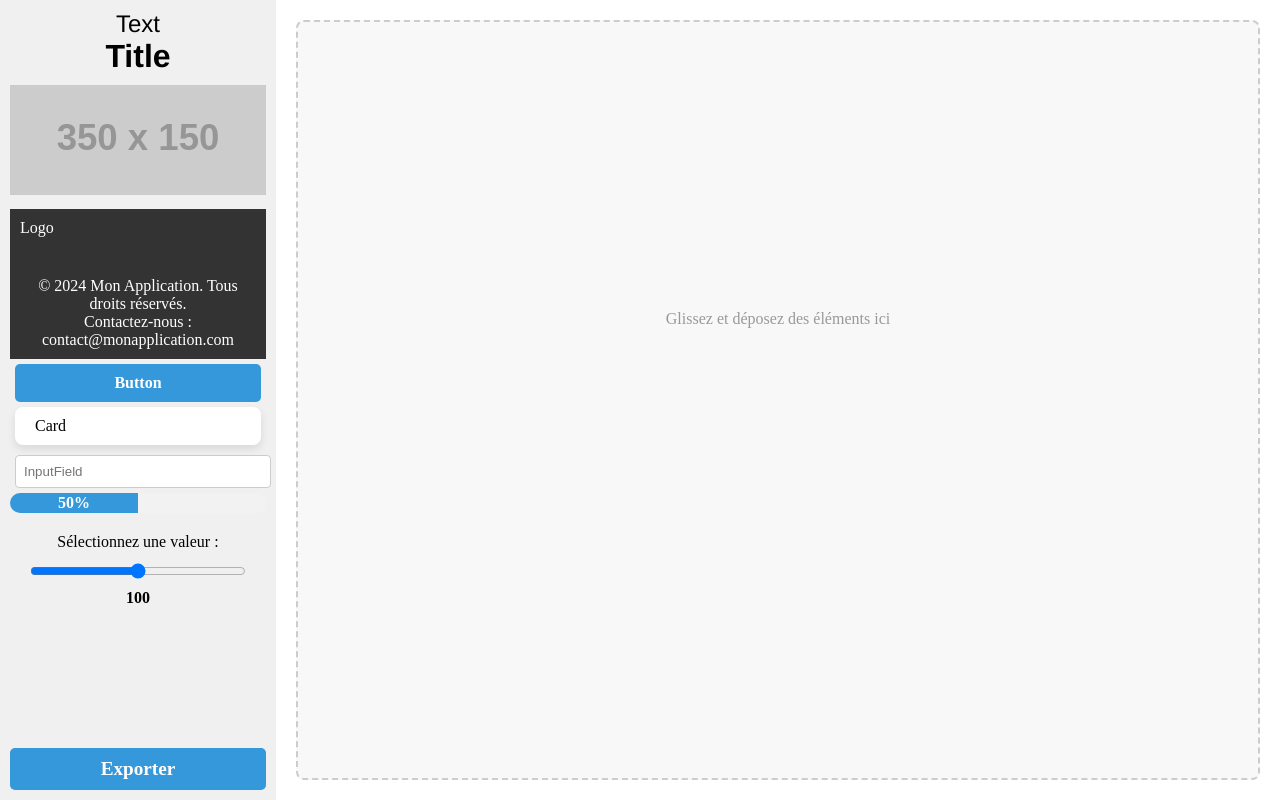
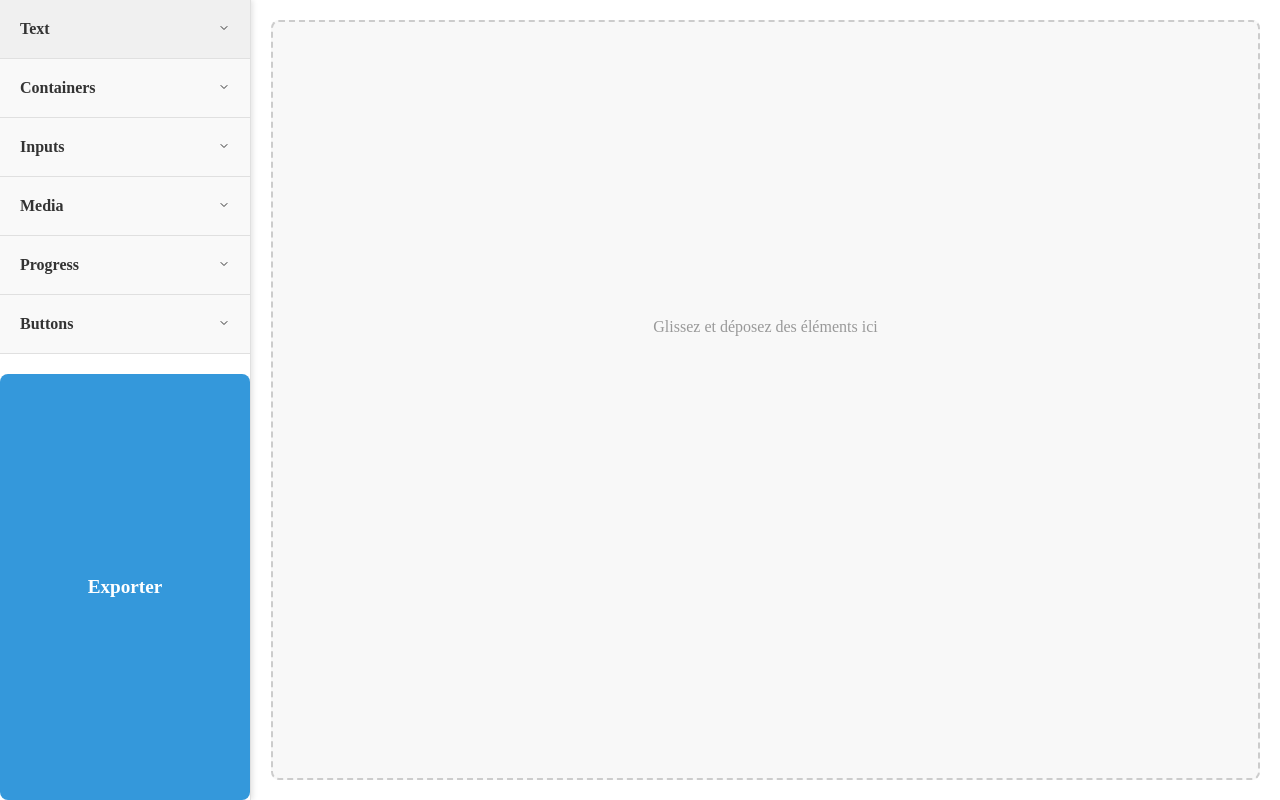
Before and after one commit to kbarbarin/ReactSiteBuilder, a React (Create React App) app: page / in a window 1280 px wide. Built offline with nearby package versions, Linux system fonts and the light colour scheme.

Commit message:
UPDATE Visual aspect for draggableZone

```diff
--- a/src/App.js
+++ b/src/App.js
@@ -80,29 +80,29 @@ const items = [
     height: 1000,
     isDraggable: true
   },
-  {
-    type: 'ProgressBar', props: {
-      percentage: 50,
-      duration: 2,
-      showText: true
-    },
-    width: 600,
-    height: 10,
-    isDraggable: true
-  },
-  {
-    type: 'Slider', props: {
-      min: 0,
-      max: 200,
-      step: 5,
-      defaultValue: 100,
-      label: "Sélectionnez une valeur :",
-      onChange: () => console.log('change')
-    },
-    width: 60,
-    height: 30,
-    isDraggable: true
-  }
+  // {
+  //   type: 'ProgressBar', props: {
+  //     percentage: 50,
+  //     duration: 2,
+  //     showText: true
+  //   },
+  //   width: 600,
+  //   height: 10,
+  //   isDraggable: true
+  // },
+  // {
+  //   type: 'Slider', props: {
+  //     min: 0,
+  //     max: 200,
+  //     step: 5,
+  //     defaultValue: 100,
+  //     label: "Sélectionnez une valeur :",
+  //     onChange: () => console.log('change')
+  //   },
+  //   width: 60,
+  //   height: 30,
+  //   isDraggable: true
+  // }
   // ... Ajoutez d'autres éléments ici
 ];
 
--- a/src/components/editor/draggableZone/DraggableZone.css
+++ b/src/components/editor/draggableZone/DraggableZone.css
@@ -1,25 +1,81 @@
 .draggableZone {
     display: flex;
     flex-direction: column;
-    justify-content: space-between;
-    width: 20%;
-    background-color: #f0f0f0;
-    overflow-y: auto; /* Pour le défilement si beaucoup de composants */
-    padding: 10px;
+    justify-content: flex-start;
+    width: 250px;
+    background-color: #ffffff;
+    border-right: 1px solid #e0e0e0;
+    box-shadow: 2px 0 5px rgba(0, 0, 0, 0.1);
+    overflow-y: auto;
 }
 
+/* Styles pour les catégories (listes déroulantes) */
+.draggableZone-category {
+    border-bottom: 1px solid #e0e0e0;
+    overflow: hidden;
+}
+
+.draggableZone-category-header {
+    display: flex;
+    justify-content: space-between;
+    align-items: center;
+    padding: 20px;
+    background-color: #f9f9f9;
+    cursor: pointer;
+    font-weight: bold;
+    color: #333;
+    transition: background-color 0.3s ease;
+}
+
+.draggableZone-category-header:hover {
+    background-color: #f0f0f0;
+}
+
+.draggableZone-category-content {
+    padding: 10px;
+    background-color: #ffffff;
+}
+
+/* Styles pour les éléments draggables */
 .draggableZone-element {
     cursor: grab;
+    background-color: #f9f9f9;
+    border: 1px solid #e0e0e0;
+    border-radius: 8px;
+    padding: 10px;
+    margin-bottom: 8px;
+    transition: transform 0.2s ease, box-shadow 0.2s ease;
+}
+
+.draggableZone-element:hover {
+    transform: translateY(-2px);
+    box-shadow: 0 4px 8px rgba(0, 0, 0, 0.1);
 }
 
 .draggableZone-element:active {
     cursor: grabbing;
+    transform: translateY(0);
+    box-shadow: 0 2px 4px rgba(0, 0, 0, 0.1);
 }
 
+/* Bouton d'export */
 .draggableZone-export {
-    flex: 0;
-    padding: 10px 20px;
-    display: flex;
-    justify-content: center;
-    align-items: center;
+    margin-top: 20px;
+    padding: 12px 24px;
+    background-color: #3498db;
+    color: #ffffff;
+    border: none;
+    border-radius: 8px;
+    font-size: 1rem;
+    font-weight: bold;
+    cursor: pointer;
+    transition: background-color 0.3s ease;
 }
+
+.draggableZone-export:hover {
+    background-color: #2980b9;
+}
+
+.draggableZone-export:active {
+    background-color: #1c5980;
+}
--- a/src/components/editor/draggableZone/DraggableZone.js
+++ b/src/components/editor/draggableZone/DraggableZone.js
@@ -1,8 +1,6 @@
-// src/components/DraggableItem.js
-import React, { useContext } from 'react';
+import React, { useContext, useState } from 'react';
 import useDrag from '../../../hooks/useDrag';
 import { DragContext } from '../../../contexts/DragContext';
-
 
 import Button from '../../common/Button/Button';
 import Card from '../../common/Card/Card';
@@ -19,6 +17,8 @@ import Footer from '../../common/Footer/Footer';
 import './DraggableZone.css';
 import main from '../../../generator';
 
+// Icônes pour chaque composant
+
 const componentMap = {
   Button,
   Card,
@@ -33,107 +33,79 @@ const componentMap = {
   Footer,
 };
 
-const draggableItems = [
-  {
-    type: 'EditableText', props: {
-      children: 'Text'
-    },
-  },
-  {
-    type: 'Title', props: {
-      children: "Title",
-      level: 2,
-    },
-    width: 60,
-    height: 30,
-  },
-  {
-    type: 'Image', props: {
-      src: "https://via.placeholder.com/350x150.jpg",
-      alt: "Description de l'image"
-    },
-    width: 350,
-    height: 150,
-  },
-  {
-    type: 'Navbar', props: {
-
-    },
-    width: 500,
-    height: 100,
-  },
-  {
-    type: 'Footer', props: {
-
-    },
-    width: 500,
-    height: 100,
-  },
-  {
-    type: 'Button', props: {
-      style: { padding: "10px 20px", margin: "5px" },
-      styleTitle: { fontSize: "1rem" },
-      children: <p>Button</p>,
-    },
-  },
-  {
-    type: 'Card', props: {
-      style: { padding: "10px 20px", margin: "5px" },
-      children: <p>Card</p>,
-    },
-  },
-  {
-    type: 'InputField', props: {
-      style: { margin: "5px" },
-      placeholder: "InputField",
-    },
-  },
-  {
-    type: 'Modal', props: {
-      title: 'Modal',
-      children: <p>Modal content</p>
-    },
-  },
-  {
-    type: 'ProgressBar', props: {
-      percentage: 50,
-      duration: 2,
-      showText: true
-    },
-  },
-  {
-    type: 'Slider', props: {
-      min: 0,
-      max: 200,
-      step: 5,
-      defaultValue: 100,
-      label: "Sélectionnez une valeur :",
-      onChange: () => console.log('change')
-    },
-  }
-  // ... Ajoutez d'autres éléments ici
-];
+// Regroupement des composants par thème
+const groupedComponents = {
+  Text: ['EditableText', 'Title'],
+  Containers: ['Card', 'Modal', 'Navbar', 'Footer'],
+  Inputs: ['InputField', 'Slider'],
+  Media: ['Image'],
+  Progress: ['ProgressBar'],
+  Buttons: ['Button'],
+};
 
 const DraggableZone = ({ items }) => {
   const { itemList, setShowStyle } = useContext(DragContext);
   const { handleDragStart } = useDrag();
+  const [openCategories, setOpenCategories] = useState({});
+
+  // Fonction pour ouvrir/fermer une catégorie
+  const toggleCategory = (category) => {
+    setOpenCategories((prev) => ({
+      ...prev,
+      [category]: !prev[category],
+    }));
+  };
 
   return (
     <div className='draggableZone' onClick={() => setShowStyle(-1)}>
-      <div>
-        {draggableItems.map((item, index) => {
-          const Component = componentMap[item.type];
-          return (
-            <div className='draggableZone-element' key={index} draggable onDragStart={(e) => handleDragStart(e, items[index], 'draggableZone', index)}>
-              <Component {...item.props} />
+      {Object.entries(groupedComponents).map(([category, components]) => (
+        <div className='draggableZone-category' key={category}>
+          <div
+            className='draggableZone-category-header'
+            onClick={() => toggleCategory(category)}
+          >
+            <span>{category}</span>
+            <span>
+              {openCategories[category] ? (
+                <svg width="12" height="12" viewBox="0 0 24 24" fill="none" stroke="currentColor" strokeWidth="2" strokeLinecap="round" strokeLinejoin="round">
+                  <path d="M18 15l-6-6-6 6" />
+                </svg>
+              ) : (
+                <svg width="12" height="12" viewBox="0 0 24 24" fill="none" stroke="currentColor" strokeWidth="2" strokeLinecap="round" strokeLinejoin="round">
+                  <path d="M6 9l6 6 6-6" />
+                </svg>
+              )}
+            </span>
+          </div>
+          {openCategories[category] && (
+            <div className='draggableZone-category-content'>
+              {components.map((type, index) => {
+                const Component = componentMap[type];
+                const item = items.find((item) => item.type === type);
+                return (
+                  <div
+                    className='draggableZone-element'
+                    key={index}
+                    draggable
+                    onDragStart={(e) => handleDragStart(e, item, 'draggableZone', index)}
+                  >
+                    <Component {...item?.props} />
+                  </div>
+                );
+              })}
             </div>
-          );
-        })}
-      </div>
-      <Button className='draggableZone-export' styleTitle={{ fontSize: '1.2rem' }} onClick={() => main(itemList)}>Exporter</Button>
+          )}
+        </div>
+      ))}
+      <Button
+        className='draggableZone-export'
+        styleTitle={{ fontSize: '1.2rem' }}
+        onClick={() => main(itemList)}
+      >
+        Exporter
+      </Button>
     </div>
   );
 };
 
-
 export default DraggableZone;
```
Also changed, not shown: 1 other file (tests, documents, lock files or other folders).
